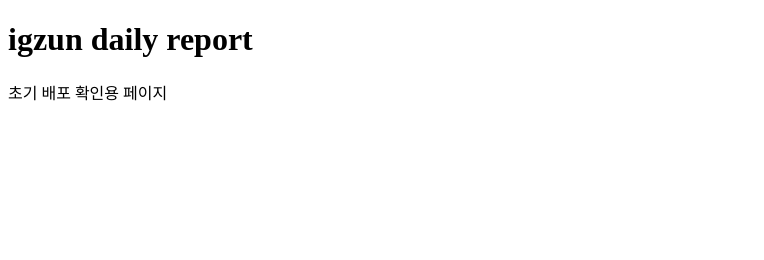
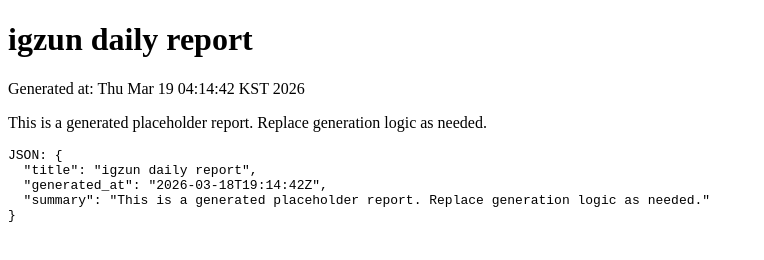
Before and after one commit to sgdrudejr/igzun-daily-report, a plain HTML site: page index.html in a window 1280 px wide. Shown: the whole page, without its empty margins (0-764 px from the left). Drawn offline with Linux system fonts and the light colour scheme.

Commit message:
chore(daily-report): update generated site [ci skip]

```diff
--- a/index.html
+++ b/index.html
@@ -1,11 +1,18 @@
 <!doctype html>
-<html lang="ko">
+<html>
 <head>
-  <meta charset="utf-8">
+  <meta charset="utf-8" />
+  <meta name="viewport" content="width=device-width,initial-scale=1" />
   <title>igzun daily report</title>
 </head>
 <body>
   <h1>igzun daily report</h1>
-  <p>초기 배포 확인용 페이지</p>
+  <p>Generated at: Thu Mar 19 04:14:42 KST 2026</p>
+  <p>This is a generated placeholder report. Replace generation logic as needed.</p>
+  <pre>JSON: {
+  "title": "igzun daily report",
+  "generated_at": "2026-03-18T19:14:42Z",
+  "summary": "This is a generated placeholder report. Replace generation logic as needed."
+}</pre>
 </body>
 </html>
```
